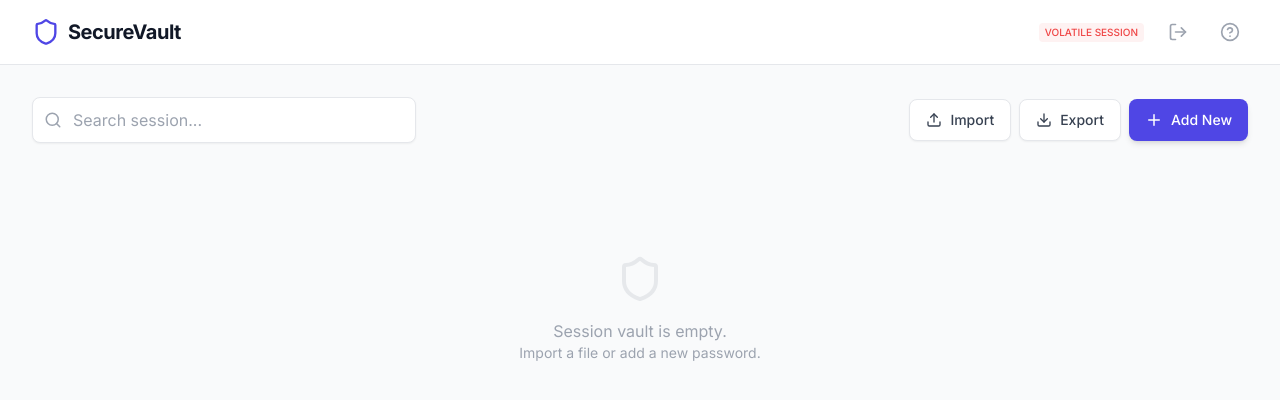
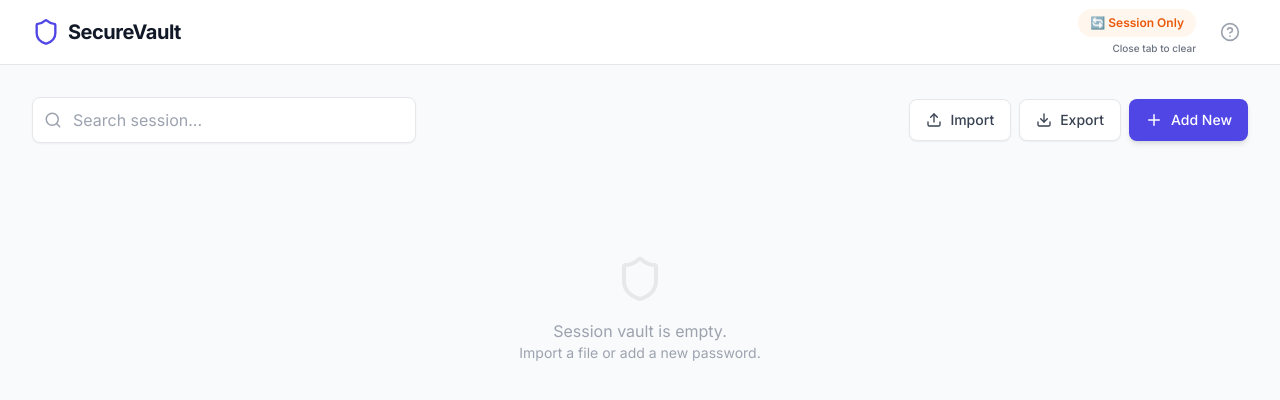
Before and after one commit to kebsixx/securevault, a React (Vite) app: page / in a window 1280 px wide. Shown: the top 400 px of the page. Built offline with nearby package versions, Linux system fonts and the light colour scheme.

Commit message:
feat: update session warning UI and remove reload button

```diff
--- a/App.tsx
+++ b/App.tsx
@@ -5,7 +5,6 @@ import { Modal } from "./components/Common";
 import {
   Plus,
   Search,
-  LogOut,
   Download,
   Upload,
   Trash2,
@@ -302,21 +301,21 @@ export default function App() {
           </div>
           <div className="flex items-center gap-4">
             <div className="flex flex-col items-end">
-              <span className="text-[10px] text-red-500 font-medium bg-red-50 px-1.5 py-0.5 rounded uppercase">
-                Volatile Session
+              <span className="text-xs text-orange-600 font-semibold bg-orange-50 px-3 py-1.5 rounded-full">
+                🔄 Session Only
               </span>
+              <p className="text-[10px] text-gray-500 mt-1 font-medium">
+                Close tab to clear
+              </p>
             </div>
             <button
-              onClick={() => window.location.reload()}
-              className="p-2 text-gray-400 hover:text-red-600 transition-colors"
-              title="Reset Session">
-              <LogOut size={20} />
-            </button>
-            <button
               onClick={() => setIsTutorialOpen(true)}
-              className="p-2 text-gray-400 hover:text-indigo-600 transition-colors"
+              className="p-2 text-gray-400 hover:text-indigo-600 transition-colors group relative"
               title="Help & Tutorial">
               <HelpCircle size={20} />
+              <span className="absolute top-full left-1/2 -translate-x-1/2 mt-2 hidden group-hover:block bg-gray-900 text-white text-xs px-3 py-1 rounded whitespace-nowrap z-40">
+                Help
+              </span>
             </button>
           </div>
         </div>
```
